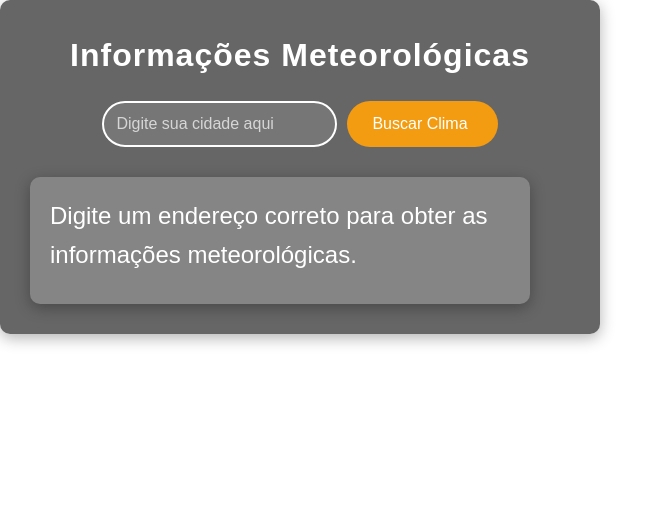
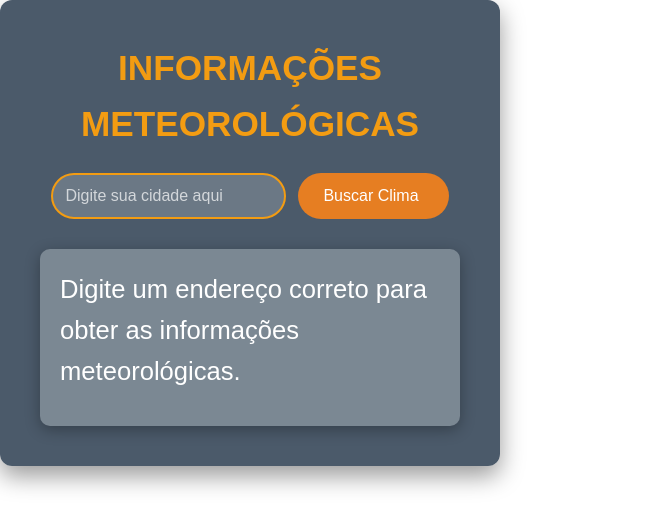
Before and after one commit to IgorMarines/Clima360, a Vue app: page / in a window 1280 px wide. Shown: the top 528 px of the page, without its empty margins (0-670 px from the left). Built offline with nearby package versions, Linux system fonts and the light colour scheme; no server answers.

Commit message:
Update App.vue

```diff
--- a/src/App.vue
+++ b/src/App.vue
@@ -60,7 +60,7 @@ export default {
 </script>
 
 <style scoped>
-/* Base */
+/* Base Reset */
 * {
   margin: 0;
   padding: 0;
@@ -69,8 +69,8 @@ export default {
 }
 
 body {
-  background: linear-gradient(135deg, #2980b9, #8e44ad);
-  color: #fff;
+  background-color: #2c3e50; /* Dark Blue */
+  color: #ecf0f1; /* Light Grey */
   height: 100vh;
   display: flex;
   justify-content: center;
@@ -80,21 +80,21 @@ body {
 
 /* Container */
 .container {
-  background-color: rgba(0, 0, 0, 0.6);
-  padding: 30px;
-  border-radius: 10px;
-  box-shadow: 0 4px 15px rgba(0, 0, 0, 0.3);
-  max-width: 600px;
+  background-color: rgba(44, 62, 80, 0.85);
+  padding: 40px;
+  border-radius: 12px;
+  box-shadow: 0 10px 25px rgba(0, 0, 0, 0.4);
+  max-width: 500px;
   width: 100%;
   text-align: center;
 }
 
 h1 {
-  color: #fff;
-  font-size: 2rem;
+  color: #f39c12; /* Gold */
+  font-size: 2.2rem;
   margin-bottom: 20px;
   font-weight: bold;
-  letter-spacing: 1px;
+  text-transform: uppercase;
 }
 
 /* Input Section */
@@ -107,10 +107,10 @@ h1 {
 .custom-input {
   padding: 12px;
   font-size: 16px;
-  border: 2px solid #fff;
+  border: 2px solid #f39c12;
   border-radius: 25px;
-  margin-right: 10px;
-  background-color: rgba(255, 255, 255, 0.1);
+  margin-right: 12px;
+  background-color: rgba(236, 240, 241, 0.2);
   color: #fff;
   transition: 0.3s ease-in-out;
 }
@@ -121,11 +121,11 @@ h1 {
 
 .custom-input:focus {
   outline: none;
-  border-color: #f39c12;
+  border-color: #e67e22; /* Orange */
 }
 
 .custom-button {
-  background-color: #f39c12;
+  background-color: #e67e22; /* Orange */
   color: #fff;
   border: none;
   padding: 12px 25px;
@@ -136,7 +136,7 @@ h1 {
 }
 
 .custom-button:hover {
-  background-color: #e67e22;
+  background-color: #d35400; /* Darker Orange */
 }
 
 .custom-button span {
@@ -145,27 +145,26 @@ h1 {
 
 /* Error Message */
 .error-message {
-  color: #e74c3c;
+  color: #e74c3c; /* Red */
   font-weight: bold;
   margin-top: 20px;
 }
 
 /* API Response Section */
 .responseApiContainer {
-  background-color: rgba(255, 255, 255, 0.2);
+  background-color: rgba(236, 240, 241, 0.3);
   color: #fff;
   padding: 20px;
   border-radius: 10px;
   box-shadow: 0 4px 15px rgba(0, 0, 0, 0.3);
-  max-width: 500px;
   width: 100%;
   margin-top: 20px;
   text-align: left;
 }
 
 .responseApiContainer h2 {
-  font-size: 1.5rem;
-  margin-bottom: 10px;
+  font-size: 1.6rem;
+  margin-bottom: 15px;
 }
 
 .responseApiContainer hr {
@@ -174,7 +173,7 @@ h1 {
 }
 
 .responseApiContainer img {
-  max-width: 50px;
+  max-width: 60px;
   margin-top: 15px;
 }
 </style>
```
